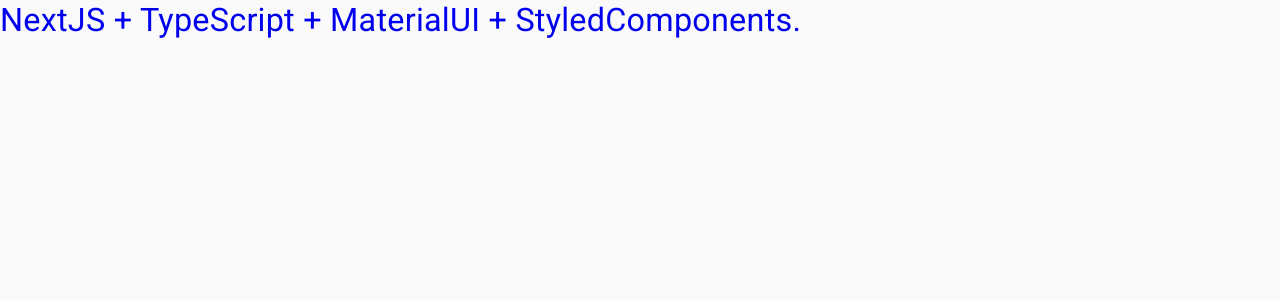
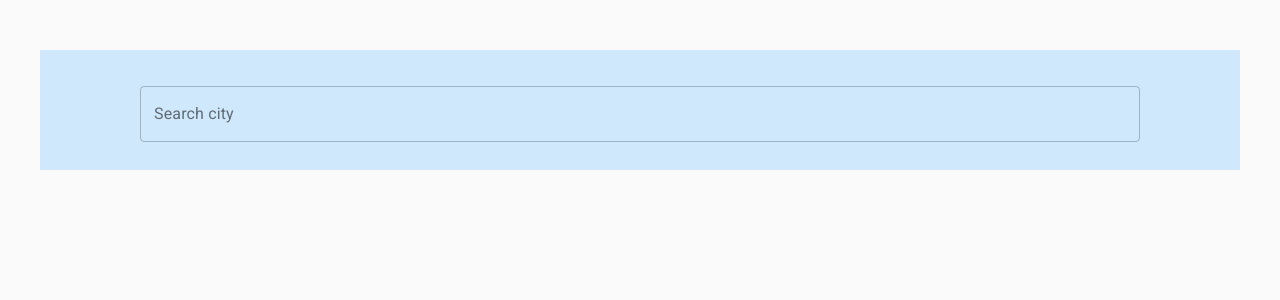
Before and after one commit to zynmurel/weather-app, a Next.js app: page / in a window 1280 px wide. Shown: the top 300 px of the page. Built offline with nearby package versions, Linux system fonts and the light colour scheme.

Commit message:
add: search bar

```diff
--- /dev/null
+++ b/pages/Components/input.js
@@ -0,0 +1,125 @@
+/* eslint-disable no-use-before-define */
+import React from 'react';
+import TextField from '@material-ui/core/TextField';
+import Autocomplete from '@material-ui/lab/Autocomplete';
+
+export default function FreeSolo() {
+    return (
+
+        <div style={{ maxWidth: 1000, "margin": "auto" }}>
+            <Autocomplete
+                id="free-solo-demo"
+                freeSolo
+                options={top100Films.map((option) => option.title)}
+                renderInput={(params) => (
+                    <TextField {...params} label="Search city" margin="normal" variant="outlined" />
+                )}
+            />
+        </div>
+
+    );
+}
+
+// Top 100 films as rated by IMDb users. http://www.imdb.com/chart/top
+const top100Films = [
+    { title: 'The Shawshank Redemption', year: 1994 },
+    { title: 'The Godfather', year: 1972 },
+    { title: 'The Godfather: Part II', year: 1974 },
+    { title: 'The Dark Knight', year: 2008 },
+    { title: '12 Angry Men', year: 1957 },
+    { title: "Schindler's List", year: 1993 },
+    { title: 'Pulp Fiction', year: 1994 },
+    { title: 'The Lord of the Rings: The Return of the King', year: 2003 },
+    { title: 'The Good, the Bad and the Ugly', year: 1966 },
+    { title: 'Fight Club', year: 1999 },
+    { title: 'The Lord of the Rings: The Fellowship of the Ring', year: 2001 },
+    { title: 'Star Wars: Episode V - The Empire Strikes Back', year: 1980 },
+    { title: 'Forrest Gump', year: 1994 },
+    { title: 'Inception', year: 2010 },
+    { title: 'The Lord of the Rings: The Two Towers', year: 2002 },
+    { title: "One Flew Over the Cuckoo's Nest", year: 1975 },
+    { title: 'Goodfellas', year: 1990 },
+    { title: 'The Matrix', year: 1999 },
+    { title: 'Seven Samurai', year: 1954 },
+    { title: 'Star Wars: Episode IV - A New Hope', year: 1977 },
+    { title: 'City of God', year: 2002 },
+    { title: 'Se7en', year: 1995 },
+    { title: 'The Silence of the Lambs', year: 1991 },
+    { title: "It's a Wonderful Life", year: 1946 },
+    { title: 'Life Is Beautiful', year: 1997 },
+    { title: 'The Usual Suspects', year: 1995 },
+    { title: 'Léon: The Professional', year: 1994 },
+    { title: 'Spirited Away', year: 2001 },
+    { title: 'Saving Private Ryan', year: 1998 },
+    { title: 'Once Upon a Time in the West', year: 1968 },
+    { title: 'American History X', year: 1998 },
+    { title: 'Interstellar', year: 2014 },
+    { title: 'Casablanca', year: 1942 },
+    { title: 'City Lights', year: 1931 },
+    { title: 'Psycho', year: 1960 },
+    { title: 'The Green Mile', year: 1999 },
+    { title: 'The Intouchables', year: 2011 },
+    { title: 'Modern Times', year: 1936 },
+    { title: 'Raiders of the Lost Ark', year: 1981 },
+    { title: 'Rear Window', year: 1954 },
+    { title: 'The Pianist', year: 2002 },
+    { title: 'The Departed', year: 2006 },
+    { title: 'Terminator 2: Judgment Day', year: 1991 },
+    { title: 'Back to the Future', year: 1985 },
+    { title: 'Whiplash', year: 2014 },
+    { title: 'Gladiator', year: 2000 },
+    { title: 'Memento', year: 2000 },
+    { title: 'The Prestige', year: 2006 },
+    { title: 'The Lion King', year: 1994 },
+    { title: 'Apocalypse Now', year: 1979 },
+    { title: 'Alien', year: 1979 },
+    { title: 'Sunset Boulevard', year: 1950 },
+    { title: 'Dr. Strangelove or: How I Learned to Stop Worrying and Love the Bomb', year: 1964 },
+    { title: 'The Great Dictator', year: 1940 },
+    { title: 'Cinema Paradiso', year: 1988 },
+    { title: 'The Lives of Others', year: 2006 },
+    { title: 'Grave of the Fireflies', year: 1988 },
+    { title: 'Paths of Glory', year: 1957 },
+    { title: 'Django Unchained', year: 2012 },
+    { title: 'The Shining', year: 1980 },
+    { title: 'WALL·E', year: 2008 },
+    { title: 'American Beauty', year: 1999 },
+    { title: 'The Dark Knight Rises', year: 2012 },
+    { title: 'Princess Mononoke', year: 1997 },
+    { title: 'Aliens', year: 1986 },
+    { title: 'Oldboy', year: 2003 },
+    { title: 'Once Upon a Time in America', year: 1984 },
+    { title: 'Witness for the Prosecution', year: 1957 },
+    { title: 'Das Boot', year: 1981 },
+    { title: 'Citizen Kane', year: 1941 },
+    { title: 'North by Northwest', year: 1959 },
+    { title: 'Vertigo', year: 1958 },
+    { title: 'Star Wars: Episode VI - Return of the Jedi', year: 1983 },
+    { title: 'Reservoir Dogs', year: 1992 },
+    { title: 'Braveheart', year: 1995 },
+    { title: 'M', year: 1931 },
+    { title: 'Requiem for a Dream', year: 2000 },
+    { title: 'Amélie', year: 2001 },
+    { title: 'A Clockwork Orange', year: 1971 },
+    { title: 'Like Stars on Earth', year: 2007 },
+    { title: 'Taxi Driver', year: 1976 },
+    { title: 'Lawrence of Arabia', year: 1962 },
+    { title: 'Double Indemnity', year: 1944 },
+    { title: 'Eternal Sunshine of the Spotless Mind', year: 2004 },
+    { title: 'Amadeus', year: 1984 },
+    { title: 'To Kill a Mockingbird', year: 1962 },
+    { title: 'Toy Story 3', year: 2010 },
+    { title: 'Logan', year: 2017 },
+    { title: 'Full Metal Jacket', year: 1987 },
+    { title: 'Dangal', year: 2016 },
+    { title: 'The Sting', year: 1973 },
+    { title: '2001: A Space Odyssey', year: 1968 },
+    { title: "Singin' in the Rain", year: 1952 },
+    { title: 'Toy Story', year: 1995 },
+    { title: 'Bicycle Thieves', year: 1948 },
+    { title: 'The Kid', year: 1921 },
+    { title: 'Inglourious Basterds', year: 2009 },
+    { title: 'Snatch', year: 2000 },
+    { title: '3 Idiots', year: 2009 },
+    { title: 'Monty Python and the Holy Grail', year: 1975 },
+];
--- a/pages/index.tsx
+++ b/pages/index.tsx
@@ -1,7 +1,13 @@
 import React from 'react'
 import Logo from '@components/atoms/Logo'
+import FreeSolo from './Components/input'
+
 
 const Home: React.FC = () => {
-  return <Logo />
+  return (
+      <div style={{"margin": "auto", "background-color": "#cfe8fc", maxWidth: 1200, "margin-top": 50, padding: 20}}>
+           <FreeSolo/>
+      </div>
+  )
 }
 export default Home
```
Also changed, not shown: next-env.d.ts, 1 other file (tests, documents, lock files or other folders).
